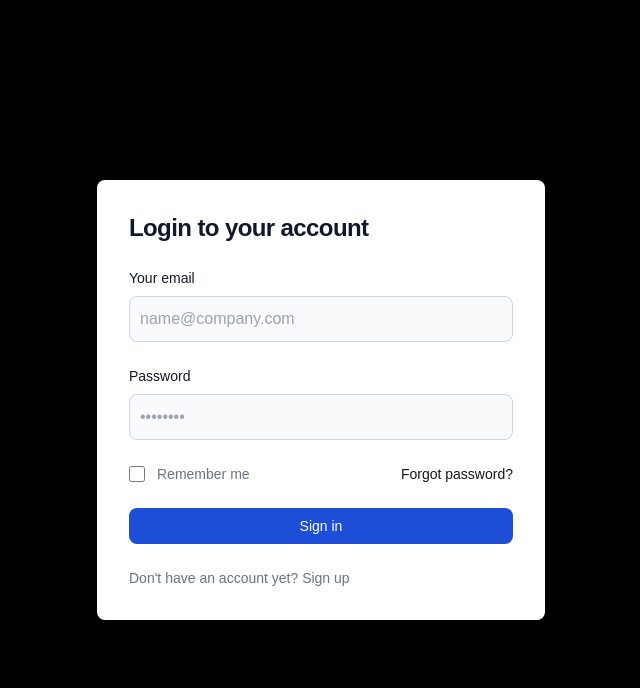
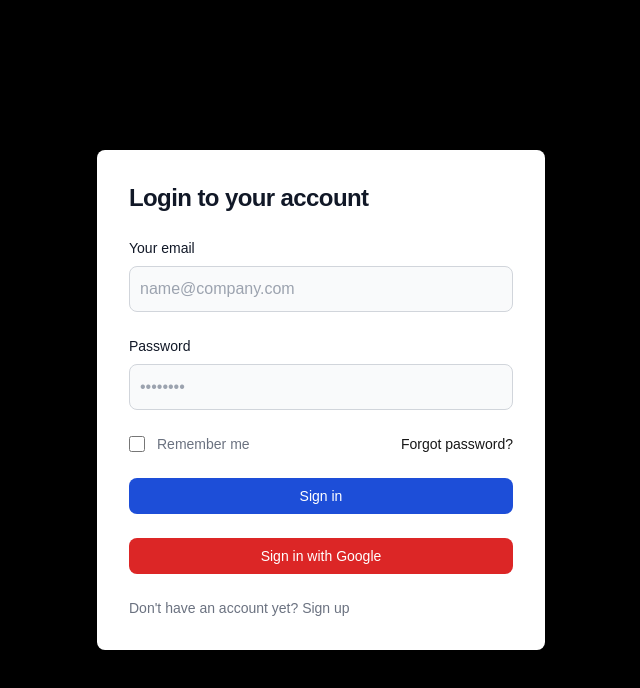
Before and after one commit to Sachin-0001/Code-Chronicles, a Next.js app: page /login in a window 1280 px wide. Shown: the top 688 px of the page, without its empty margins (319-959 px from the left). Built offline with nearby package versions, Linux system fonts and the light colour scheme; no server answers.

Commit message:
added g sign in

```diff
--- a/pages/login.js
+++ b/pages/login.js
@@ -1,6 +1,6 @@
 import React, { useState } from 'react';
 import { auth } from '../utils/firebase'; // Ensure this path is correct
-import { signInWithEmailAndPassword } from 'firebase/auth';
+import { signInWithEmailAndPassword, signInWithPopup, GoogleAuthProvider } from 'firebase/auth';
 import { useRouter } from 'next/router';
 
 const Login = () => {
@@ -10,7 +10,7 @@ const Login = () => {
   const [error, setError] = useState('');
   const [loading, setLoading] = useState(false);
 
-  const handleSubmit = async (e) => {
+  const handleEmailSignIn = async (e) => {
     e.preventDefault();
     setLoading(true);
     try {
@@ -24,6 +24,18 @@ const Login = () => {
     }
   };
 
+  const handleGoogleSignIn = async () => {
+    const provider = new GoogleAuthProvider();
+    try {
+      const result = await signInWithPopup(auth, provider);
+      console.log('User signed in:', result.user);
+      router.push('/');
+    } catch (error) {
+      console.error('Error during sign-in:', error);
+      setError(error.message);
+    }
+  };
+
   return (
     <div>
       <section className="bg-black">
@@ -34,7 +46,7 @@ const Login = () => {
                 Login to your account
               </h1>
               {error && <p className="text-red-500">{error}</p>}
-              <form className="space-y-4 md:space-y-6" onSubmit={handleSubmit}>
+              <form className="space-y-4 md:space-y-6" onSubmit={handleEmailSignIn}>
                 <div>
                   <label htmlFor="email" className="block mb-2 text-sm font-medium text-gray-900 dark:text-white">Your email</label>
                   <input type="email" name="email" id="email" value={email} onChange={(e) => setEmail(e.target.value)} className="bg-gray-50 border border-gray-300 text-gray-900 rounded-lg focus:ring-primary-600 focus:border-primary-600 block w-full p-2.5 dark:bg-gray-700 dark:border-gray-600 dark:placeholder-gray-400 dark:text-white dark:focus:ring-blue-500 dark:focus:border-blue-500" placeholder="name@company.com" required />
@@ -57,6 +69,9 @@ const Login = () => {
                 <button type="submit" className="w-full text-white bg-blue-700 hover:bg-blue-800 focus:ring-4 focus:ring-blue-500 font-medium rounded-lg text-sm px-4 py-2" disabled={loading}>
                   {loading ? 'Loading...' : 'Sign in'}
                 </button>
+                <button onClick={handleGoogleSignIn} className="w-full mt-4 text-white bg-red-600 hover:bg-red-700 focus:ring-4 focus:ring-red-500 font-medium rounded-lg text-sm px-4 py-2">
+                  Sign in with Google
+                </button>
                 <p className="text-sm font-light text-gray-500 dark:text-gray-400">
                   Don't have an account yet? <a href="/signUp" className="font-medium text-primary-600 hover:underline dark:text-primary-500">Sign up</a>
                 </p>
--- a/pages/signUp.js
+++ b/pages/signUp.js
@@ -1,6 +1,6 @@
 import React, { useState } from 'react';
 import { auth } from '../utils/firebase'; // Ensure this path is correct
-import { createUserWithEmailAndPassword } from 'firebase/auth';
+import { createUserWithEmailAndPassword, signInWithPopup, GoogleAuthProvider } from 'firebase/auth';
 import { useRouter } from 'next/router';
 
 const SignUp = () => {
@@ -11,7 +11,7 @@ const SignUp = () => {
     const [error, setError] = useState('');
     const [loading, setLoading] = useState(false);
 
-  const handleSubmit = async (e) => {
+  const handleEmailSignUp = async (e) => {
     e.preventDefault();
     if (password !== confirmPassword) {
       setError('Passwords do not match');
@@ -29,6 +29,18 @@ const SignUp = () => {
     }
   };
 
+  const handleGoogleSignIn = async () => {
+    const provider = new GoogleAuthProvider();
+    try {
+      const result = await signInWithPopup(auth, provider);
+      console.log('User signed in:', result.user);
+      router.push('/');
+    } catch (error) {
+      console.error('Error during sign-in:', error);
+      setError(error.message);
+    }
+  };
+
   return (
     <section className="bg-black">
       <div className="flex flex-col items-center justify-center px-6 py-8 mx-auto md:h-screen lg:py-0">
@@ -38,7 +50,7 @@ const SignUp = () => {
               Create an account
             </h1>
             {error && <p className="text-red-500">{error}</p>}
-            <form className="space-y-4 md:space-y-6" onSubmit={handleSubmit}>
+            <form className="space-y-4 md:space-y-6" onSubmit={handleEmailSignUp}>
               <div>
                 <label htmlFor="email" className="block mb-2 text-sm font-medium text-gray-900 dark:text-white">Your email</label>
                 <input type="email" name="email" id="email" value={email} onChange={(e) => setEmail(e.target.value)} className="bg-gray-50 border border-gray-300 text-gray-900 text-sm rounded-lg focus:ring-primary-600 focus:border-primary-600 block w-full p-2.5 dark:bg-gray-700 dark:border-gray-600 dark:placeholder-gray-400 dark:text-white dark:focus:ring-blue-500 dark:focus:border-blue-500" placeholder="name@company.com" required />
@@ -62,10 +74,13 @@ const SignUp = () => {
               <button type="submit" className="w-full text-white bg-blue-700 hover:bg-blue-800 focus:ring-4 focus:ring-blue-500 font-medium rounded-lg text-sm px-4 py-2" disabled={loading}>
                 {loading ? 'Creating account...' : 'Create an account'}
               </button>
-              <p className="text-sm font-light text-gray-500 dark:text-gray-400">
-                Already have an account? <a href="/login" className="font-medium text-primary-600 hover:underline dark:text-primary-500">Login here</a>
-              </p>
             </form>
+            <button onClick={handleGoogleSignIn} className="w-full mt-4 text-white bg-red-600 hover:bg-red-700 focus:ring-4 focus:ring-red-500 font-medium rounded-lg text-sm px-4 py-2">
+              Sign up with Google
+            </button>
+            <p className="text-sm font-light text-gray-500 dark:text-gray-400">
+              Already have an account? <a href="/login" className="font-medium text-primary-600 hover:underline dark:text-primary-500">Login here</a>
+            </p>
           </div>
         </div>
       </div>
```
